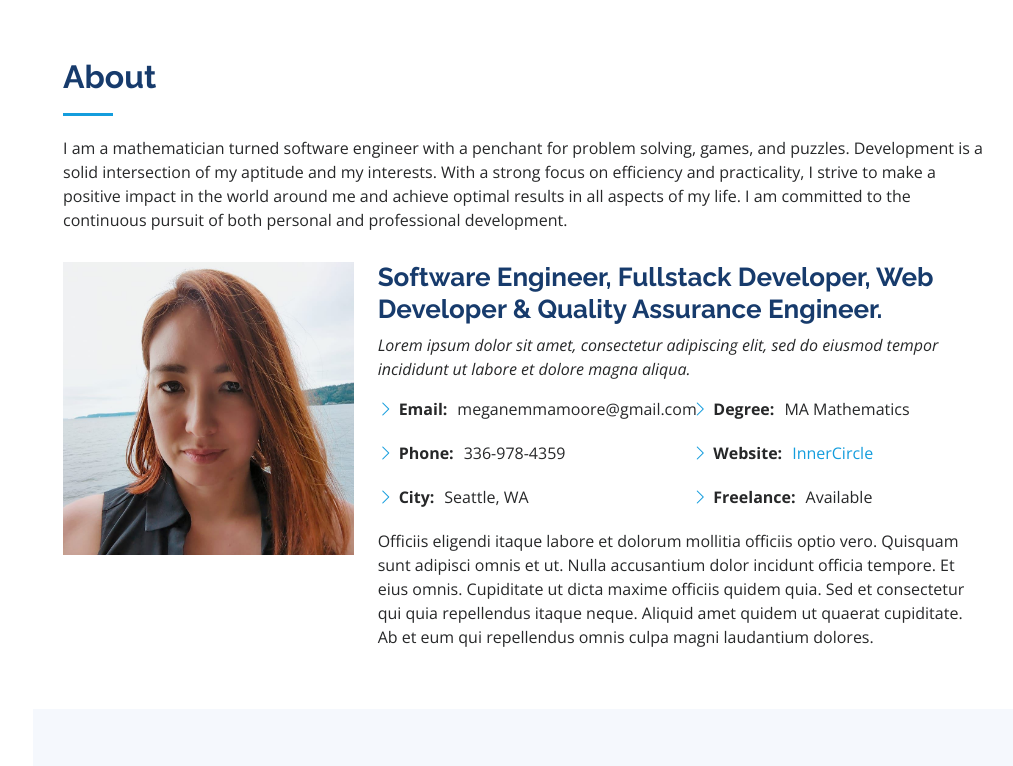
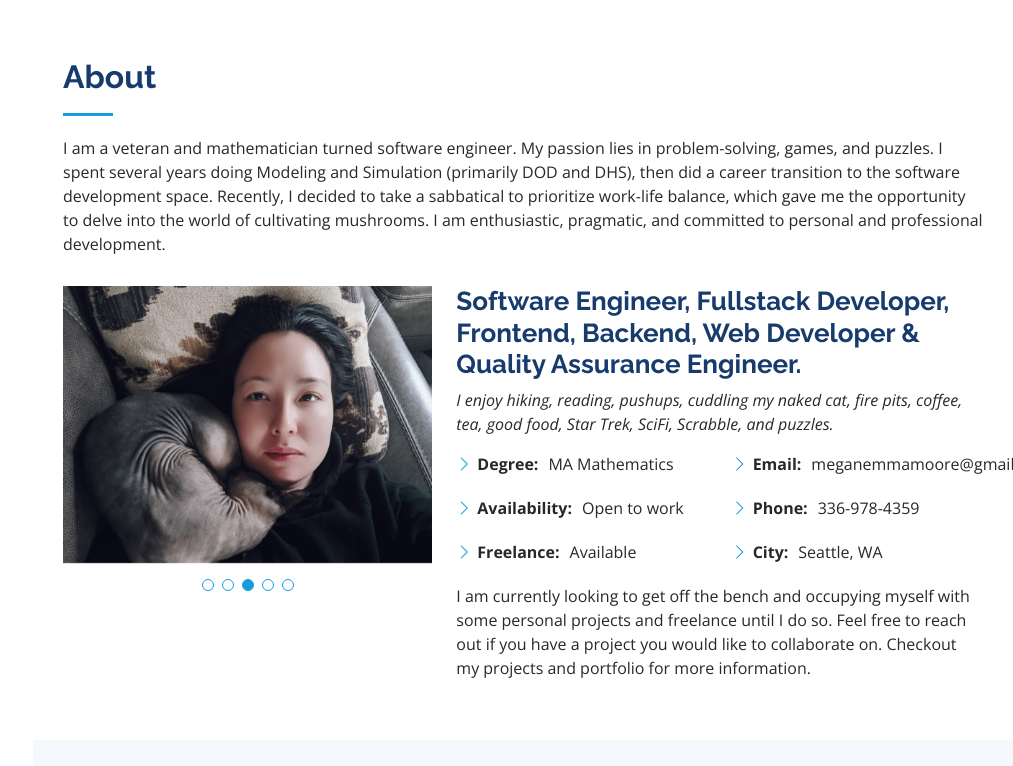
Before and after one commit to mchantosa/portfolio, a plain HTML site: page index.html in a window 1280 px wide. Shown: the part 802-1568 px from the top of the page, without its empty margins (267-1280 px from the left). Drawn offline with nearby package versions, Linux system fonts and the light colour scheme.

Commit message:
finished main page

```diff
--- a/assets/css/style.css
+++ b/assets/css/style.css
@@ -376,6 +376,27 @@ section {
 
 .about .content p:last-child {
   margin-bottom: 0;
+}
+
+.about .about-slider img {
+  width: 100%;
+}
+
+.about .about-slider .swiper-pagination {
+  margin-top: 20px;
+  position: relative;
+}
+
+.about .about-slider .swiper-pagination .swiper-pagination-bullet {
+  width: 12px;
+  height: 12px;
+  background-color: #fff;
+  opacity: 1;
+  border: 1px solid #149ddd;
+}
+
+.about .about-slider .swiper-pagination .swiper-pagination-bullet-active {
+  background-color: #149ddd;
 }
 
 /*--------------------------------------------------------------
--- a/assets/js/main.js
+++ b/assets/js/main.js
@@ -197,6 +197,23 @@
   });
 
   /**
+   * About slider
+   */
+  new Swiper('.about-slider', {
+    speed: 400,
+    loop: true,
+    autoplay: {
+      delay: 2000,
+      disableOnInteraction: false
+    },
+    pagination: {
+      el: '.swiper-pagination',
+      type: 'bullets',
+      clickable: true
+    }
+  });
+
+  /**
    * Portfolio details slider
    */
   new Swiper('.portfolio-details-slider', {
--- a/index.html
+++ b/index.html
@@ -94,21 +94,50 @@
 
         <div class="section-title">
           <h2>About</h2>
-          <p>I am a mathematician turned software engineer with a penchant for problem solving, games, and puzzles. Development is a solid intersection of my aptitude and my interests. With a strong focus on efficiency and practicality, I strive to make a positive impact in the world around me and achieve optimal results in all aspects of my life. I am committed to the continuous pursuit of both personal and professional development.
+          <p>I am a veteran and mathematician turned software engineer. My passion lies in problem-solving, games, and puzzles. I spent several years doing Modeling and Simulation (primarily DOD and DHS), then did a career transition to the software development space. Recently, I decided to take a sabbatical to prioritize work-life balance, which gave me the opportunity to delve into the world of cultivating mushrooms. I am enthusiastic, pragmatic, and committed to personal and professional development.
           </p>
         </div>
 
         <div class="row">
-          <div class="col-lg-4" data-aos="fade-right">
+          <!-- <div class="col-lg-4" data-aos="fade-right">
             <img src="assets/img/profile-img.jpg" class="img-fluid" alt="">
+          </div> -->
+          <div class="col-lg-5" > <!-- data-aos="fade-right" -->
+            <div class="about-slider swiper">
+              <div class="swiper-wrapper align-items-center">
+                <div class="swiper-slide">
+                  <img src="assets/img/aboutme/about-me-1.jpg" class="img-fluid" alt="">
+                </div>
+                <div class="swiper-slide">
+                  <img src="assets/img/aboutme/about-me-2.jpg" class="img-fluid" alt="">
+                </div>
+                <div class="swiper-slide">
+                  <img src="assets/img/aboutme/about-me-3.jpg" class="img-fluid" alt="">
+                </div>
+                <div class="swiper-slide">
+                  <img src="assets/img/aboutme/about-me-4.jpg" class="img-fluid" alt="">
+                </div>
+                <div class="swiper-slide">
+                  <img src="assets/img/aboutme/about-me-5.jpg" class="img-fluid" alt="">
+                </div>
+              </div>
+              <div class="swiper-pagination"></div>
+            </div>
           </div>
-          <div class="col-lg-8 pt-4 pt-lg-0 content" data-aos="fade-left">
-            <h3>Software Engineer, Fullstack Developer, Web Developer &amp; Quality Assurance Engineer.</h3>
+          <div class="col-lg-7 pt-4 pt-lg-0 content" data-aos="fade-left">
+            <h3>Software Engineer, Fullstack Developer, Frontend, Backend, Web Developer &amp; Quality Assurance Engineer.</h3>
             <p class="fst-italic">
-              Lorem ipsum dolor sit amet, consectetur adipiscing elit, sed do eiusmod tempor incididunt ut labore et dolore
-              magna aliqua.
+              I enjoy hiking, reading, pushups, cuddling my naked cat, fire pits, coffee, tea, good food, Star Trek, SciFi, Scrabble, and puzzles.
             </p>
             <div class="row">
+
+              <div class="col-lg-6">
+                <ul>
+                  <li><i class="bi bi-chevron-right"></i> <strong>Degree:</strong> <span>MA Mathematics</span></li>
+                  <li><i class="bi bi-chevron-right"></i> <strong>Availability:</strong> <span>Open to work</span></li>
+                  <li><i class="bi bi-chevron-right"></i> <strong>Freelance:</strong> <span>Available</span></li>
+                </ul>
+              </div>
               <div class="col-lg-6">
                 <ul>
                   <li><i class="bi bi-chevron-right"></i> <strong>Email:</strong> <span>meganemmamoore@gmail.com</span></li>
@@ -116,17 +145,9 @@
                   <li><i class="bi bi-chevron-right"></i> <strong>City:</strong> <span>Seattle, WA</span></li>
                 </ul>
               </div>
-              <div class="col-lg-6">
-                <ul>
-                  <li><i class="bi bi-chevron-right"></i> <strong>Degree:</strong> <span>MA Mathematics</span></li>
-                  <li><i class="bi bi-chevron-right"></i> <strong>Website:</strong> <span><a href="https://innercircleprm.com">InnerCircle</a></span></li>
-                  <li><i class="bi bi-chevron-right"></i> <strong>Freelance:</strong> <span>Available</span></li>
-                </ul>
-              </div>
             </div>
             <p>
-              Officiis eligendi itaque labore et dolorum mollitia officiis optio vero. Quisquam sunt adipisci omnis et ut. Nulla accusantium dolor incidunt officia tempore. Et eius omnis.
-              Cupiditate ut dicta maxime officiis quidem quia. Sed et consectetur qui quia repellendus itaque neque. Aliquid amet quidem ut quaerat cupiditate. Ab et eum qui repellendus omnis culpa magni laudantium dolores.
+              I am currently looking to get off the bench and occupying myself with some personal projects and freelance until I do so. Feel free to reach out if you have a project you would like to collaborate on. Checkout my projects and portfolio for more information.
             </p>
           </div>
         </div>
@@ -270,7 +291,7 @@
 
         <div class="section-title">
           <h2>Resume</h2>
-          <p>I live in the greater Seattle area. When I moved to Seattle, I brought lessons learned from my commutes in DC. We picked the loveliest commute (by ferry) and kept going until we could afford a home. I do enjoy a hybrid schedule. My favorite schedule has been weekly, 2-3 days in, 2-3 days remote. That gives me the best of both worlds, the occasional happy hour/team lunch and parent teacher conference avaiability with time to devote to physical fitness.</p>
+          <p>I live in the greater Seattle area. When I moved to Seattle, I brought lessons learned from my commutes in DC. We picked the loveliest commute (by ferry) and kept going until we could afford a home. I do enjoy a hybrid schedule. My favorite schedule has been weekly, 2-3 days in, 2-3 days remote. That gives me the best of both worlds, the occasional happy hour/team lunch and parent teacher conference availability with time to devote to physical fitness.</p>
         </div>
 
         <div class="row">
@@ -279,7 +300,7 @@
             <h3 class="resume-title">Summary</h3>
             <div class="resume-item pb-0">
               <h4>Megan Chantosa</h4>
-              <p><em>I am a software engineer, currently open to fullstack, front end, and quality assurance engineer positions. I am working on freelance projects and projects of interest. </em></p>
+              <p><em>I am a software engineer, currently open to fullstack, frontend, and backend development and quality assurance engineer positions. I am currently working on freelance projects and personal projects of interest.</em></p>
               <ul>
                 <li>Seattle, WA</li>
                 <li>336-978-4359</li>
@@ -388,7 +409,7 @@
 
         <div class="section-title">
           <h2>Portfolio</h2>
-          <p>I have created a web application called InnerCircle and a Wordle inspired game, as well as this website to showcase my skillset. InnerCircle is uses the Fresh framework, Preact, Tailwind, and Daisy UI on Deno with Deno-KV for a datastore. The Wordle inspired application is an example of a single page web application that uses striclty JavaScript, CSS, and HTML and not hosted, but served through githubraw. This website is derrived from a bootstrap template and hosted on Deno.</p>
+          <p>I have created a web application called InnerCircle and a Wordle inspired game, as well as this website to showcase my skill set. InnerCircle is uses the Fresh framework, Preact, Tailwind, and Daisy UI on Deno with Deno-KV for a datastore. The Wordle inspired application is an example of a single page web application that uses strictly JavaScript, CSS, and HTML and not hosted, but served through githubraw. This website is derived from a bootstrap template and hosted on Deno.</p>
         </div>
 
         <div class="row" data-aos="fade-up">
```
Also changed, not shown: innercircle-details.html (+5 -5 lines), assets/img/aboutme/about-me-1.jpg (added), assets/img/aboutme/about-me-2.jpg (added), assets/img/aboutme/about-me-3.jpg (added), assets/img/aboutme/about-me-4.jpg (added), assets/img/aboutme/about-me-5.jpg (added), assets/img/aboutme/about-me-6.jpg (added).
